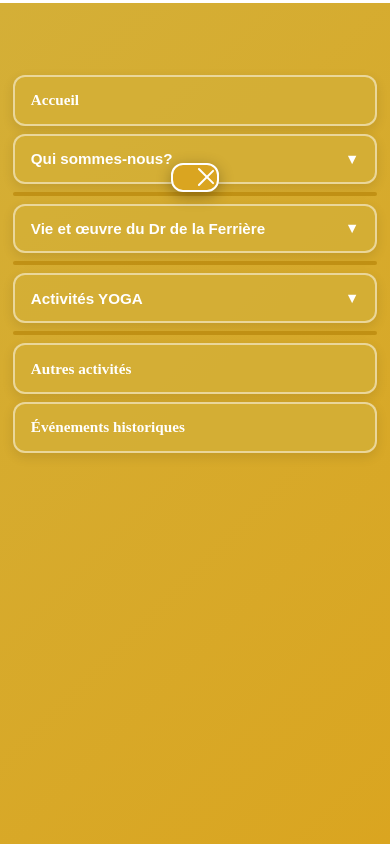
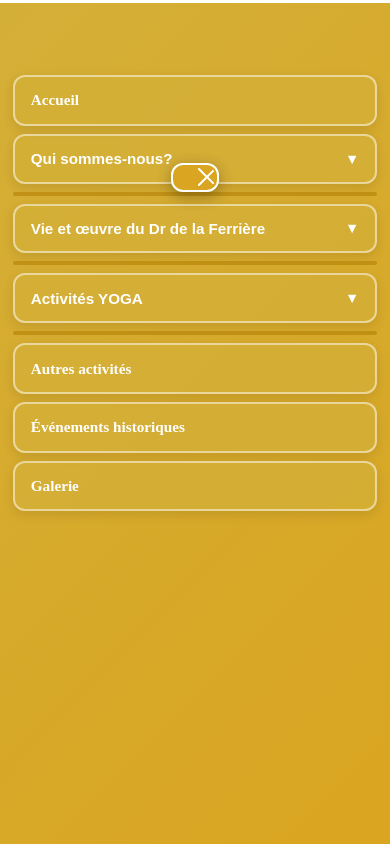
Before and after one commit to Dogor0555/proyecto_ELIC_DrDeLaFerrier, a Next.js app: page /about/collaboration in a window 390 px wide. Both pictures are taken after a click on the button "Toggle menu". Shown: the top 844 px of the page. Built offline with nearby package versions, Linux system fonts and the light colour scheme.

Commit message:
Add 'Galerie' link to mobile navbar
A new navigation item for 'Galerie' has been added to the mobile navbar, allowing users to access the gallery page directly from the mobile menu.

```diff
--- a/src/app/components/navbar.js
+++ b/src/app/components/navbar.js
@@ -242,6 +242,15 @@ export default function Navbar() {
               Événements historiques
             </Link>
           </li>
+          <li className="mobile-nav-item">
+            <Link
+              href="/galeria"
+              className={`mobile-nav-link ${isActive('/galeria') ? 'active' : ''}`}
+              onClick={closeSubmenus}
+            >
+              Galerie
+            </Link>
+          </li>
         </ul>
       </div>
     </nav>
```
